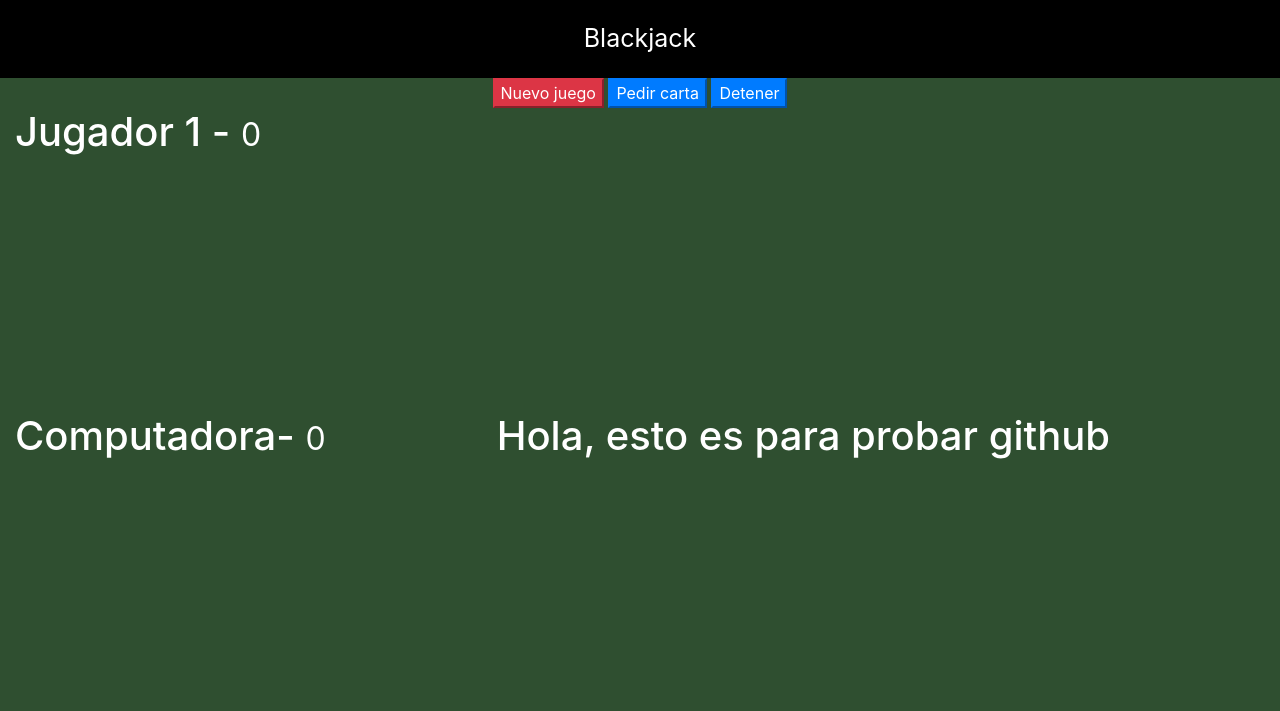
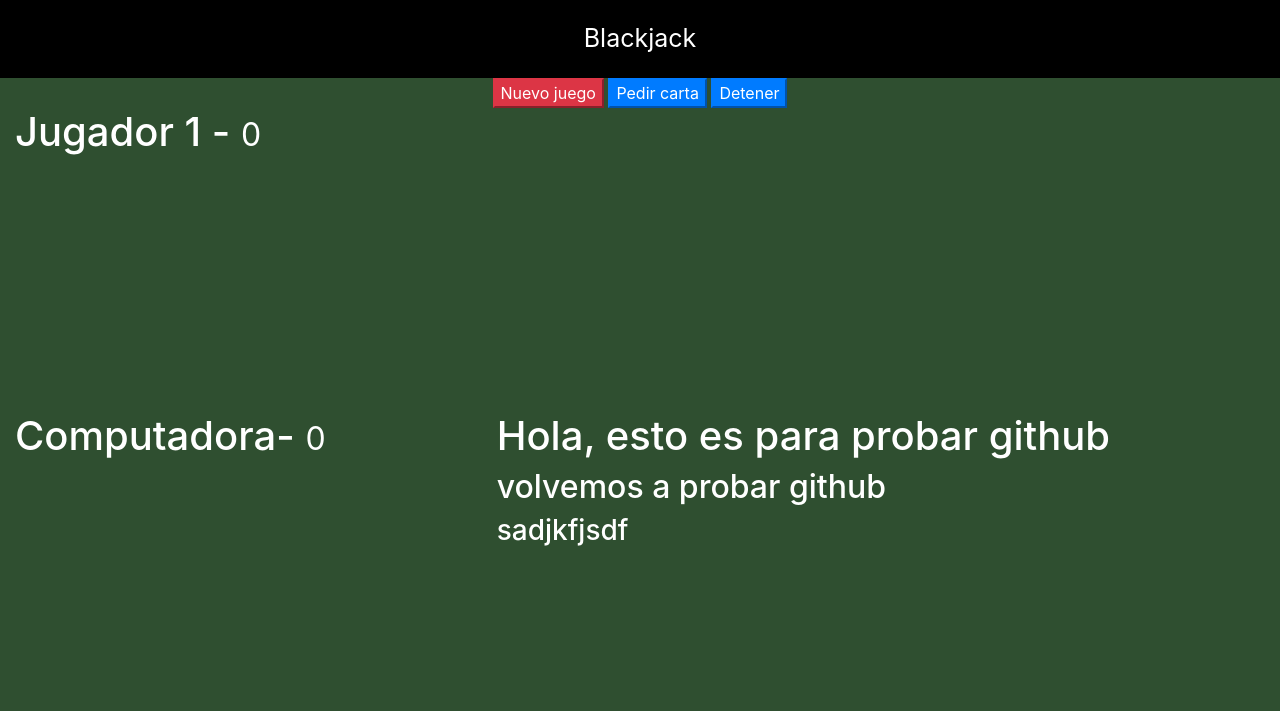
Before and after one commit to emmanuelCajas/devtalles-curso-js, a plain HTML site: page index.html in a window 1280 px wide. Drawn offline with nearby package versions, Linux system fonts and the light colour scheme.

Commit message:
ajksdhjjas

```diff
--- a/index.html
+++ b/index.html
@@ -53,6 +53,8 @@
 
         <div>
             <h1>Hola, esto es para probar github</h1>
+            <h2>volvemos a probar github</h2>
+            <h3>sadjkfjsdf</h3>
 
         </div>
 
```
